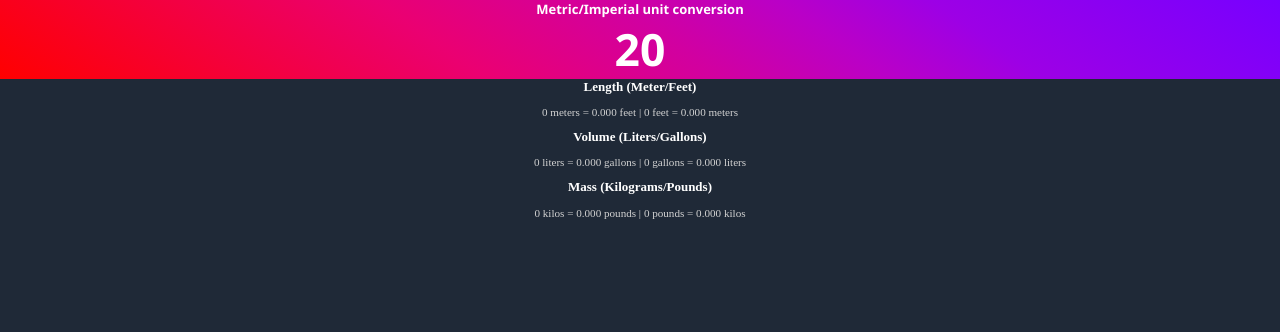
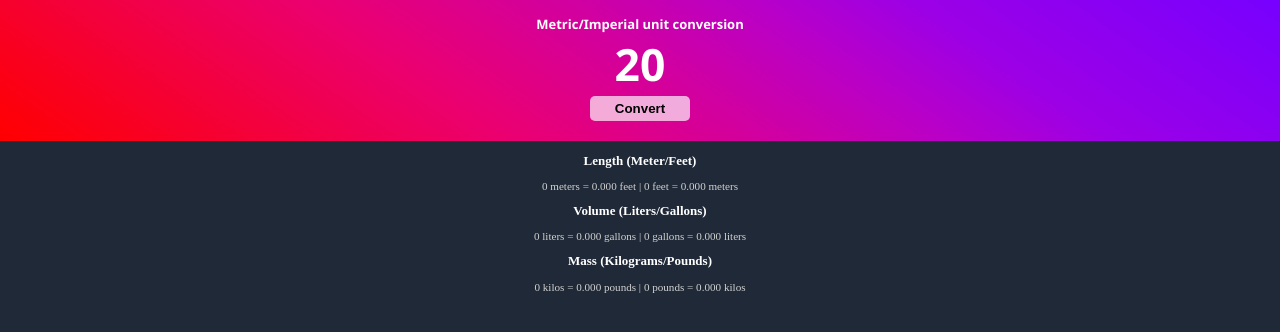
Before and after one commit to vickoritz/UnitConverter, a plain HTML site: page index.html in a window 1280 px wide. Drawn offline with Linux system fonts and the light colour scheme.

Commit message:
added conversion action btn

```diff
--- a/index.html
+++ b/index.html
@@ -10,10 +10,15 @@
 </head>
 <body>
     <div id="heading">
+        <br>
         <h3>Metric/Imperial unit conversion</h3>
-        <h1 id="Unit-id">20</h1>
+        <h1 id="unit-el">20</h1>
+        <!-- <input type="number" id="number-el" min="1" max="1000"> -->
+        <button onclick="startConversion()">Convert</button>
+        <br>
     </div>
     <div>
+        <br>
         <h3>Length (Meter/Feet)</h3>
         <p id="lenght-el">0 meters = 0.000 feet | 0 feet = 0.000 meters</p>
         <h3>Volume (Liters/Gallons)</h3>
```
